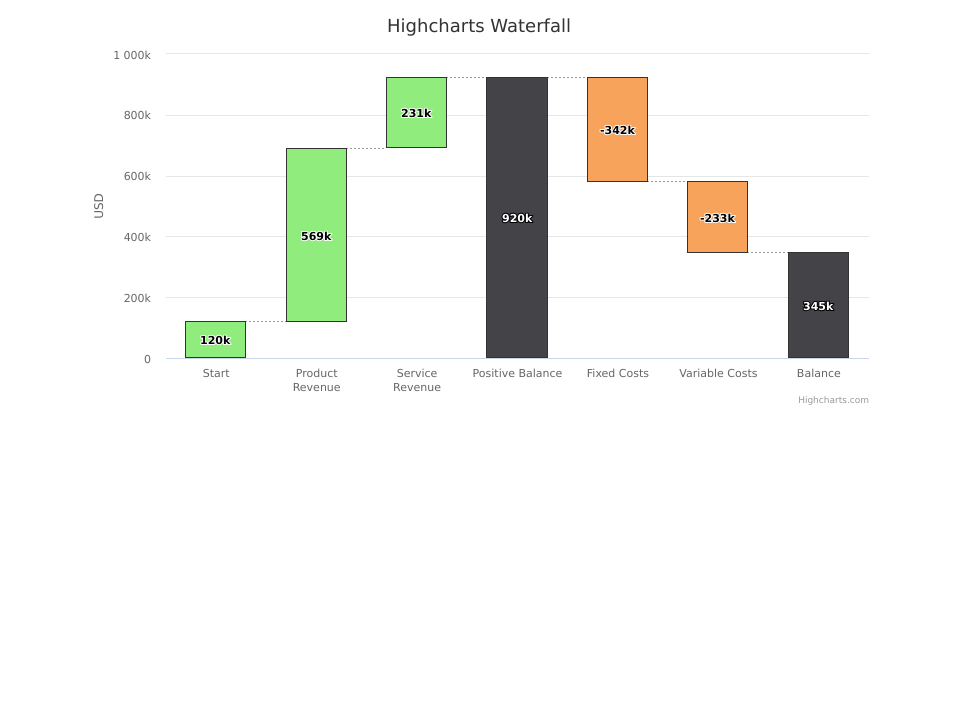
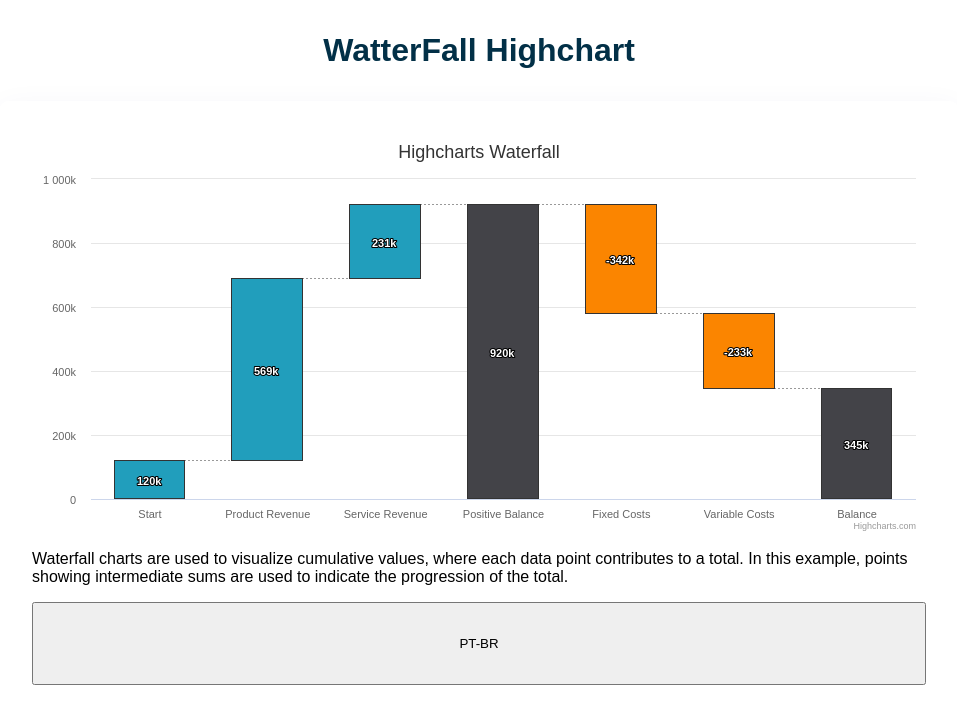
Before and after one commit to Ah-Cabral/ReactHighcharts, a React (Create React App) app: page / in a window 1280 px wide. Shown: the top 724 px of the page, without its empty margins (161-1118 px from the left). Built offline with nearby package versions, Linux system fonts and the light colour scheme.

Commit message:
Moving to Styled Components

```diff
--- a/package.json
+++ b/package.json
@@ -10,6 +10,8 @@
     "react": "^17.0.2",
     "react-dom": "^17.0.2",
     "react-scripts": "4.0.3",
+    "styled-components": "^5.3.0",
+    "styled-icons": "^10.36.0",
     "web-vitals": "^1.0.1"
   },
   "scripts": {
--- a/src/App.js
+++ b/src/App.js
@@ -1,12 +1,50 @@
 import React from "react";
 import WaterfallChart from "./Charts/WaterfallChart";
 
-import "./styles.css";
+import styled from 'styled-components';
+import { createGlobalStyle } from 'styled-components';
 
 export default function App() {
+
+    const GlobalStyle = createGlobalStyle`
+        @import url('https://fonts.googleapis.com/css2?family=Montserrat:ital,wght@0,500;0,600;0,700;0,800;1,500;1,600;1,700&display=swap');
+
+        :root{
+        --primary-font: 'Montserrat', sans-serif;
+        --main-dark: #023047;
+        }
+
+        * {
+        margin: 0;
+        padding: 0;
+        box-sizing: border-box;
+        outline: none;
+        text-decoration: none;
+        list-style: none;
+        font-family: var(--primary-font);
+        }
+    `
+
+  const App = styled.div`
+    display: flex;
+    flex-direction: column;
+    width: 100%;
+    height: 100%;
+    gap: 2rem;
+    `
+
+  const Container = styled.div`
+    max-width: 960px;
+    margin: 0 auto;
+    `
   return (
-    <div className="App">
-      <WaterfallChart />
-    </div>
+    <>
+    <GlobalStyle />
+    <App>
+        <Container>
+            <WaterfallChart />
+        </Container>
+    </App>
+    </>
   );
 }
--- a/src/Charts/WaterfallChart.js
+++ b/src/Charts/WaterfallChart.js
@@ -1,12 +1,23 @@
-import React, { useEffect, useRef } from "react";
+import React, { useEffect, useRef, useState } from "react";
+
 import Highcharts from "highcharts";
 import HighchartsMore from "highcharts/highcharts-more";
-import "../styles.css";
+
+import styled from 'styled-components'
 
 HighchartsMore(Highcharts);
 
 export default function WaterfallChart() {
+
+  const [language, setLanguage] = useState('EN');
+  console.log('Bernardinho Teste', language)
+
+  function handleLanguageClick(){
+    setLanguage(language === 'EN' ? 'PT-BR' : 'EN')
+  }
+
   const refContainer = useRef(null);
+
   useEffect(() => {
     Highcharts.chart(refContainer.current, {
       chart: {
@@ -20,19 +31,19 @@ export default function WaterfallChart() {
       },
       yAxis: {
         title: {
-          text: "USD"
+          text: ""
         }
+      },
+      style:{
+        width: '960px'
       },
       legend: {
         enabled: false
       },
-      tooltip: {
-        pointFormat: "<b>${point.y:,.2f}</b> USD"
-      },
       series: [
         {
-          upColor: Highcharts.getOptions().colors[2],
-          color: Highcharts.getOptions().colors[3],
+          upColor: '#219EBC',
+          color: '#FB8500',
           data: [
             {
               name: "Start",
@@ -78,11 +89,66 @@ export default function WaterfallChart() {
         }
       ]
     });
-  }, []);
+  }, [language]);
+
+  /*Styled Components*/
+  const Title = styled.h1`
+    text-align: center;
+    color: var(--main-dark);
+    font-family: var(--primary-font);
+    padding: 2rem;
+  `;
+
+  const Card = styled.div`
+    width: 100%;
+    height: 100%;
+    padding: 2rem;
+    border: 1px solid red;
+    background: rgba( 255, 255, 255, 0.15 );
+    box-shadow: 0 8px 32px 0 rgba(31, 38, 135, 0.056);
+    backdrop-filter: blur( 0.0px );
+    -webkit-backdrop-filter: blur( 0.0px );
+    border-radius: 10px;
+    border: 1px solid rgba(255, 255, 255, 0.145);
+  `;
+
+  const Chart = styled.div`
+    font-family: var(--primary-font);
+    width: 100%;
+  `;
+
+  const InfoDiv = styled.div`
+    display: flex;
+    flex-wrap: wrap;
+    flex-direction: column;
+    gap: 1rem;
+    margin: 1rem auto;
+  `;
+
+
+  const PrimaryButton = styled.button`
+    padding: 2rem;
+  `;
+
+  const ParagraphInfo = styled.p``
 
   return (
-    <div className="App">
-      <div ref={refContainer} />
-    </div>
+    <>
+      <Title>WatterFall Highchart</Title>
+      <Card>
+          <Chart ref={refContainer}/>
+          <InfoDiv>
+            <ParagraphInfo>
+                {
+                language === 'PT-BR' ? 'Gráficos de cachoeiras são usados para visualizar valores cumulativos, onde cada ponto de dados contribui para um total. Neste exemplo, pontos que mostram somas intermediárias são utilizados para indicar a progressão do total.'
+                : 'Waterfall charts are used to visualize cumulative values, where each data point contributes to a total. In this example, points showing intermediate sums are used to indicate the progression of the total.'
+                }
+            </ParagraphInfo>
+            <PrimaryButton onClick={handleLanguageClick} className='buttonPrimary'>
+                {language === 'EN' ? 'PT-BR' : 'EN'}
+            </PrimaryButton>
+        </InfoDiv>
+      </Card>
+    </>
   );
 }
--- a/src/styles.css
+++ /dev/null
@@ -1,46 +0,0 @@
-.App {
-    font-family: sans-serif;
-    text-align: center;
-    height: 400px;
-    min-width: 300px;
-    max-width: 800px;
-    margin: 0 auto;
-  }
-
-  .highcharts-figure,
-  .highcharts-data-table table {
-    min-width: 320px;
-    max-width: 700px;
-    margin: 1em auto;
-  }
-
-  .highcharts-data-table table {
-    font-family: Verdana, sans-serif;
-    border-collapse: collapse;
-    border: 1px solid #ebebeb;
-    margin: 10px auto;
-    text-align: center;
-    width: 100%;
-    max-width: 500px;
-  }
-  .highcharts-data-table caption {
-    padding: 1em 0;
-    font-size: 1.2em;
-    color: #555;
-  }
-  .highcharts-data-table th {
-    font-weight: 600;
-    padding: 0.5em;
-  }
-  .highcharts-data-table td,
-  .highcharts-data-table th,
-  .highcharts-data-table caption {
-    padding: 0.5em;
-  }
-  .highcharts-data-table thead tr,
-  .highcharts-data-table tr:nth-child(even) {
-    background: #f8f8f8;
-  }
-  .highcharts-data-table tr:hover {
-    background: #f1f7ff;
-  }
```
Also changed, not shown: 1 other file (tests, documents, lock files or other folders).
